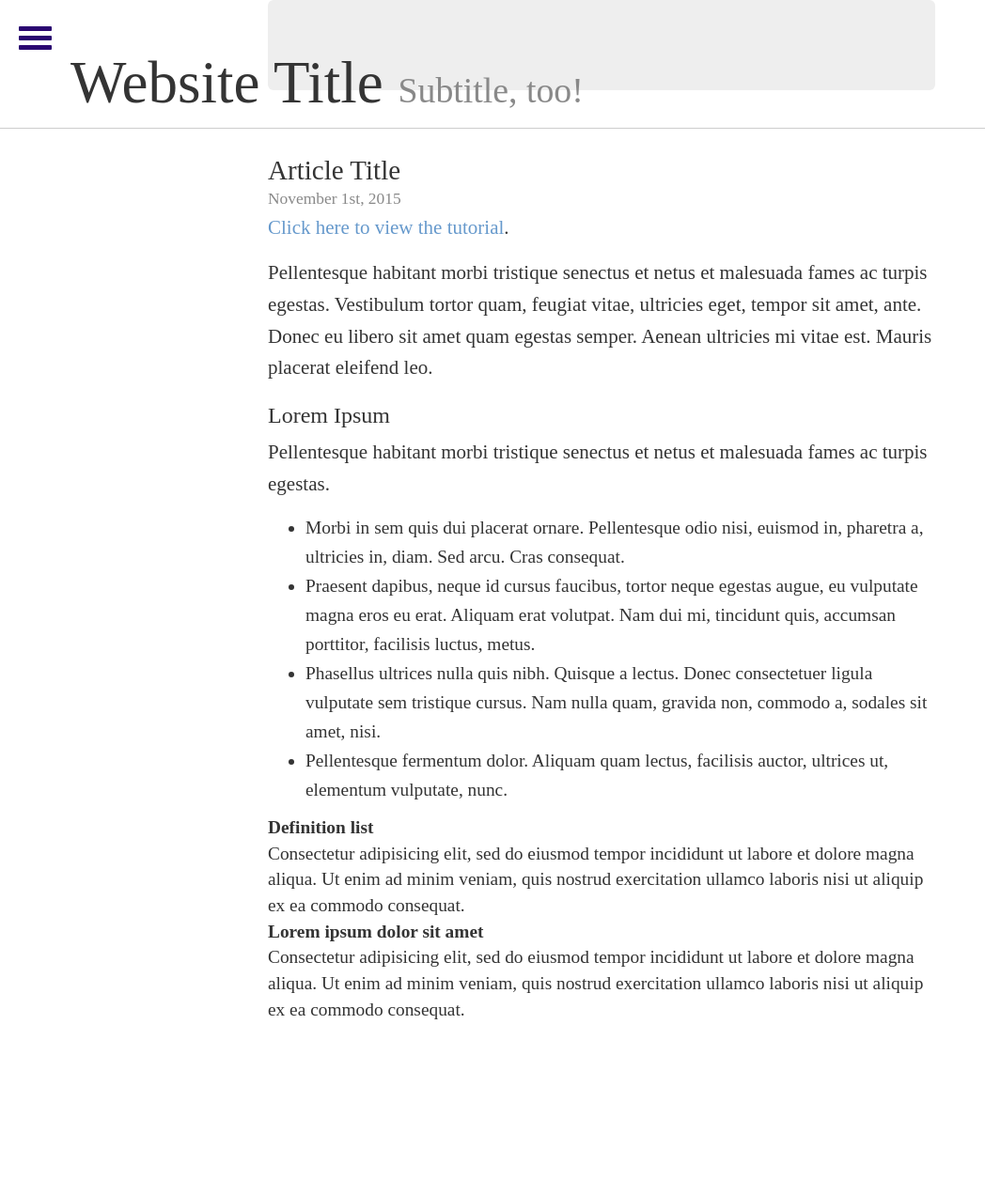
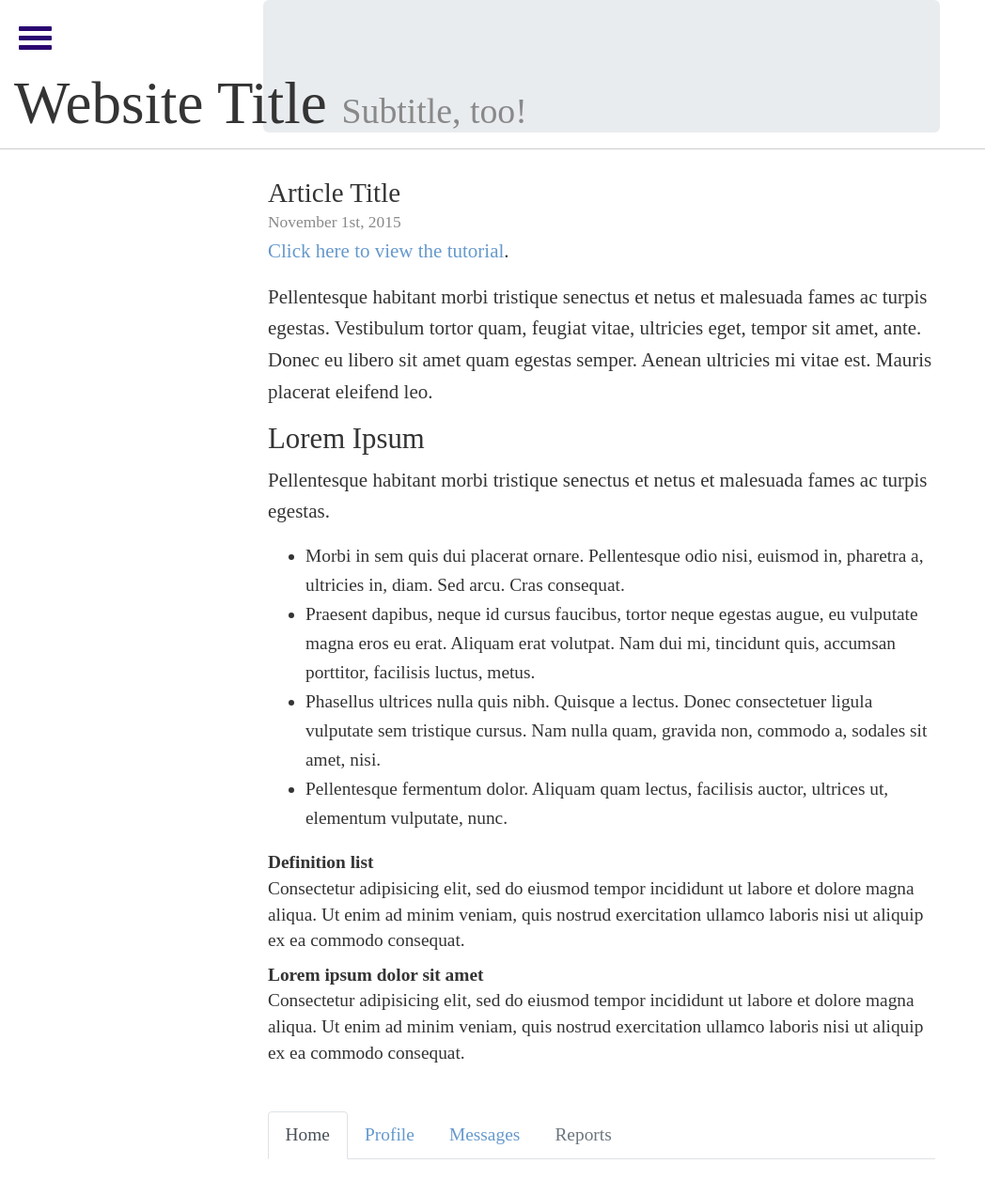
Before and after one commit to el-not/Bastyon-video, a plain HTML site: page index.html in a window 1280 px wide. Shown: the whole page at 94% size, without its empty margins (0-1048 px from the left). Before the commit the page ends 1108 px from the top, so only its background shows below. Drawn offline with nearby package versions, Linux system fonts and the light colour scheme.

Commit message:
Update index.html

```diff
--- a/index.html
+++ b/index.html
@@ -4,7 +4,7 @@
 <title></title>
 <meta name="generator" content="Bluefish 2.2.11" >
 <meta name="author" content="kirill" >
-<meta name="date" content="2021-02-22T18:46:28+0300" >
+<meta name="date" content="2021-02-22T19:39:22+0300" >
 <meta name="copyright" content="">
 <meta name="keywords" content="">
 <meta name="description" content="">
@@ -20,6 +20,16 @@
 <script src="http://code.jquery.com/jquery-3.3.1.min.js"></script>
 <script src="js/bootstrap.min.js"></script>
 
+<link rel="stylesheet" href="https://stackpath.bootstrapcdn.com/bootstrap/4.5.2/css/bootstrap.min.css">
+<link rel="stylesheet" href="https://maxcdn.bootstrapcdn.com/font-awesome/4.7.0/css/font-awesome.min.css">
+<script src="https://code.jquery.com/jquery-3.5.1.min.js"></script>
+<script src="https://cdn.jsdelivr.net/npm/popper.js@1.16.1/dist/umd/popper.min.js"></script>
+<script src="https://stackpath.bootstrapcdn.com/bootstrap/4.5.2/js/bootstrap.min.js"></script>
+<style>
+    .bs-example{
+        margin: 10px;
+    }
+</style>
 
 <style type="text/css">
 html,
@@ -39,7 +49,7 @@ header {
 .container {
   max-width: 750px;
   margin: 0 auto;
-  padding: 0 20px;
+  padding: 15 20px;
 }
 
 h1 {
@@ -306,10 +316,22 @@ a:hover {
       <dt>Lorem ipsum dolor sit amet</dt>
       <dd>Consectetur adipisicing elit, sed do eiusmod tempor incididunt ut labore et dolore magna aliqua. Ut enim ad minim veniam, quis nostrud exercitation ullamco laboris nisi ut aliquip ex ea commodo consequat.</dd>
     </dl>
+    <br>
+
+    <nav class="nav nav-tabs">
+    <a href="#" class="nav-item nav-link active">Home</a>
+    <a href="#" class="nav-item nav-link">Profile</a>
+    <a href="#" class="nav-item nav-link">Messages</a>
+    <a href="#" class="nav-item nav-link disabled" tabindex="-1">Reports</a>
+</nav>
+   <br>
+   <br>
   </article>
+
 </main>
 
 </div>
+
 </div>
 
 </body>
```
